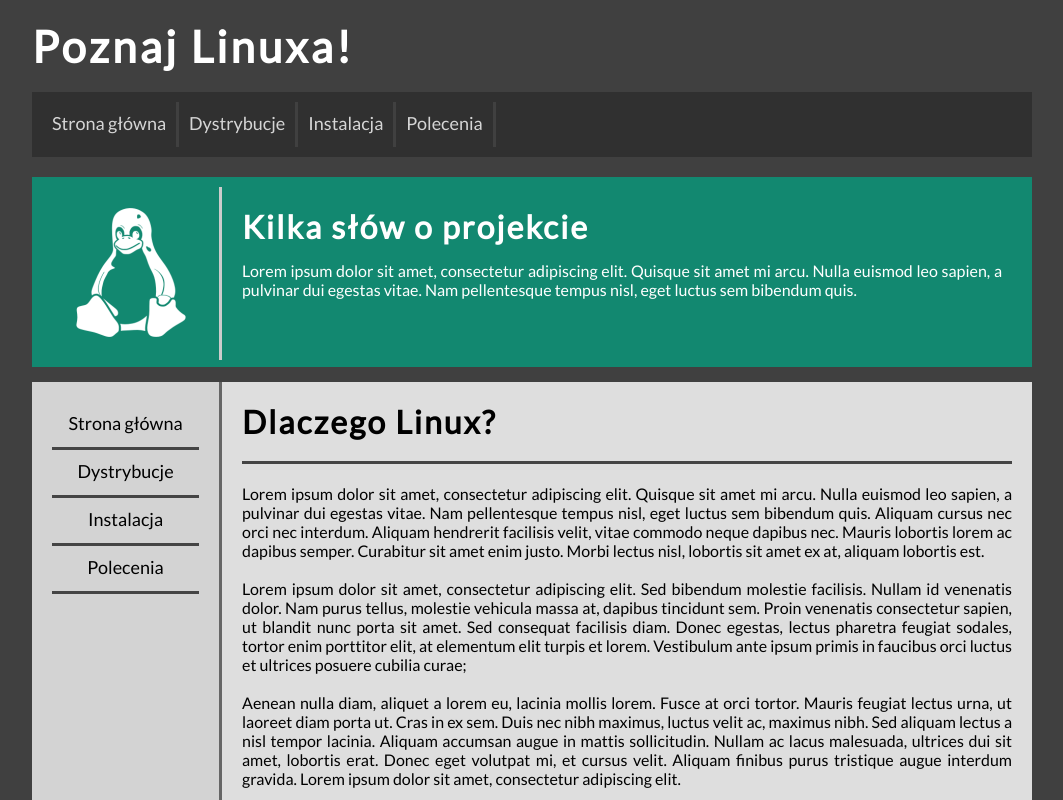
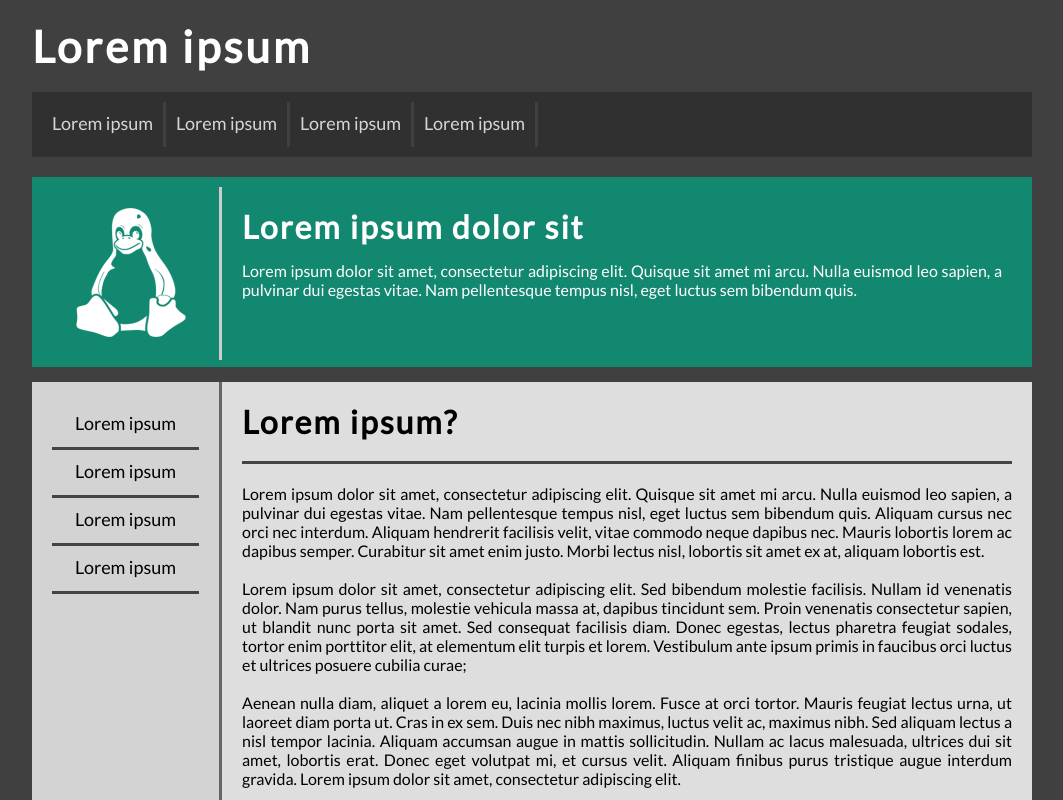
Before and after one commit to NicoleHoppy/NicoleHoppy.github.io, a plain HTML site: page 4/index.html in a window 1280 px wide. Shown: the top 800 px of the page, without its empty margins (108-1171 px from the left). Drawn offline with Linux system fonts and the light colour scheme.

Commit message:
Update index.html

```diff
--- a/4/index.html
+++ b/4/index.html
@@ -2,79 +2,90 @@
 <html lang="pl">
   <head>
     <meta charset="UTF-8" />
-    <title>Poznaj Linuxa</title>
-    <meta name="keywords" content="linux, kurs, edukacja" />
-    <meta name="description" content="Serwis poświęcony o Linuxie!" />
+    <title>Lorem ipsum</title>
+    <meta name="keywords" content="Lorem, ipsum, dolor" />
+    <meta
+      name="description"
+      content="Lorem ipsum dolor sit amet, consectetur"
+    />
     <meta http-equiv="X_UA_Compatible" content="IE=edge,chrome=1" />
     <link rel="stylesheet" href="style.css" type="text/css" />
-    <link rel="preconnect" href="https://fonts.googleapis.com">
-    <link rel="preconnect" href="https://fonts.gstatic.com" crossorigin>
-    <link href="https://fonts.googleapis.com/css2?family=Lato&display=swap" rel="stylesheet">
-
+    <link rel="preconnect" href="https://fonts.googleapis.com" />
+    <link rel="preconnect" href="https://fonts.gstatic.com" crossorigin />
+    <link
+      href="https://fonts.googleapis.com/css2?family=Lato&display=swap"
+      rel="stylesheet"
+    />
   </head>
 
   <body>
-
     <div id="container">
-
-        <div id="logo">
-            Poznaj Linuxa!
-        </div>
+      <div id="logo">Lorem ipsum</div>
 
       <div id="menu">
-            <div class="option">Strona główna</div>
-            <div class="option">Dystrybucje</div>
-            <div class="option">Instalacja</div>
-            <div class="option">Polecenia</div>
-            <div style="clear:both"></div>
+        <div class="option">Lorem ipsum</div>
+        <div class="option">Lorem ipsum</div>
+        <div class="option">Lorem ipsum</div>
+        <div class="option">Lorem ipsum</div>
+        <div style="clear: both"></div>
       </div>
 
       <div id="topbar">
-
         <div id="topbarL">
           <img src="linux.png" />
         </div>
 
         <div id="topbarR">
-                <span class="bigtitle">Kilka słów o projekcie </span>
-                <div style="height:15px;"></div>
-                Lorem ipsum dolor sit amet, consectetur adipiscing elit. Quisque sit amet mi arcu. Nulla euismod leo sapien, a pulvinar dui egestas vitae.
+          <span class="bigtitle">Lorem ipsum dolor sit</span>
+          <div style="height: 15px"></div>
+          Lorem ipsum dolor sit amet, consectetur adipiscing elit. Quisque sit
+          amet mi arcu. Nulla euismod leo sapien, a pulvinar dui egestas vitae.
           Nam pellentesque tempus nisl, eget luctus sem bibendum quis.
         </div>
 
-            <div style="clear:both;"></div>
-
+        <div style="clear: both"></div>
       </div>
 
       <div id="sidebar">
-            <div class="optionL">Strona główna</div>
-            <div class="optionL">Dystrybucje</div>
-            <div class="optionL">Instalacja</div>
-            <div class="optionL">Polecenia</div>
+        <div class="optionL">Lorem ipsum</div>
+        <div class="optionL">Lorem ipsum</div>
+        <div class="optionL">Lorem ipsum</div>
+        <div class="optionL">Lorem ipsum</div>
       </div>
 
       <div id="content">
-            <span class="bigtitle">Dlaczego Linux? </span>
+        <span class="bigtitle">Lorem ipsum?</span>
         <div class="dottedline"></div>
-            Lorem ipsum dolor sit amet, consectetur adipiscing elit. Quisque sit amet mi arcu. Nulla euismod leo sapien, a pulvinar dui egestas vitae.
-            Nam pellentesque tempus nisl, eget luctus sem bibendum quis. Aliquam cursus nec orci nec interdum. Aliquam hendrerit facilisis velit, vitae commodo neque dapibus nec.
-            Mauris lobortis lorem ac dapibus semper. Curabitur sit amet enim justo. Morbi lectus nisl, lobortis sit amet ex at, aliquam lobortis est. <br /> <br />
+        Lorem ipsum dolor sit amet, consectetur adipiscing elit. Quisque sit
+        amet mi arcu. Nulla euismod leo sapien, a pulvinar dui egestas vitae.
+        Nam pellentesque tempus nisl, eget luctus sem bibendum quis. Aliquam
+        cursus nec orci nec interdum. Aliquam hendrerit facilisis velit, vitae
+        commodo neque dapibus nec. Mauris lobortis lorem ac dapibus semper.
+        Curabitur sit amet enim justo. Morbi lectus nisl, lobortis sit amet ex
+        at, aliquam lobortis est. <br />
+        <br />
 
-            Lorem ipsum dolor sit amet, consectetur adipiscing elit. Sed bibendum molestie facilisis. Nullam id venenatis dolor. Nam purus tellus, molestie vehicula massa at, dapibus tincidunt sem.
-            Proin venenatis consectetur sapien, ut blandit nunc porta sit amet. Sed consequat facilisis diam. Donec egestas, lectus pharetra feugiat sodales, tortor enim porttitor elit, at elementum elit turpis et lorem.
-            Vestibulum ante ipsum primis in faucibus orci luctus et ultrices posuere cubilia curae; <br /> <br />
+        Lorem ipsum dolor sit amet, consectetur adipiscing elit. Sed bibendum
+        molestie facilisis. Nullam id venenatis dolor. Nam purus tellus,
+        molestie vehicula massa at, dapibus tincidunt sem. Proin venenatis
+        consectetur sapien, ut blandit nunc porta sit amet. Sed consequat
+        facilisis diam. Donec egestas, lectus pharetra feugiat sodales, tortor
+        enim porttitor elit, at elementum elit turpis et lorem. Vestibulum ante
+        ipsum primis in faucibus orci luctus et ultrices posuere cubilia curae;
+        <br />
+        <br />
 
-            Aenean nulla diam, aliquet a lorem eu, lacinia mollis lorem. Fusce at orci tortor. Mauris feugiat lectus urna, ut laoreet diam porta ut.
-            Cras in ex sem. Duis nec nibh maximus, luctus velit ac, maximus nibh. Sed aliquam lectus a nisl tempor lacinia. Aliquam accumsan augue in mattis sollicitudin.
-            Nullam ac lacus malesuada, ultrices dui sit amet, lobortis erat. Donec eget volutpat mi, et cursus velit. Aliquam finibus purus tristique augue interdum gravida.
-            Lorem ipsum dolor sit amet, consectetur adipiscing elit.
+        Aenean nulla diam, aliquet a lorem eu, lacinia mollis lorem. Fusce at
+        orci tortor. Mauris feugiat lectus urna, ut laoreet diam porta ut. Cras
+        in ex sem. Duis nec nibh maximus, luctus velit ac, maximus nibh. Sed
+        aliquam lectus a nisl tempor lacinia. Aliquam accumsan augue in mattis
+        sollicitudin. Nullam ac lacus malesuada, ultrices dui sit amet, lobortis
+        erat. Donec eget volutpat mi, et cursus velit. Aliquam finibus purus
+        tristique augue interdum gravida. Lorem ipsum dolor sit amet,
+        consectetur adipiscing elit.
       </div>
 
-        <div id="footer">
-            &copy Wszelkie prawa zastrzeżone
+      <div id="footer">&copy Wszelkie prawa zastrzeżone</div>
     </div>
-    </div>
-
   </body>
-
 </html>
```
Lines whose indentation alone changed are shown as unchanged.
